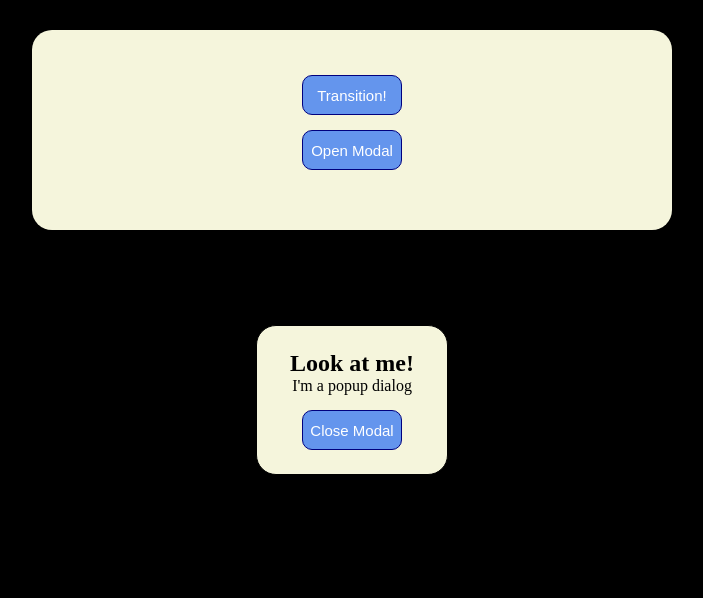
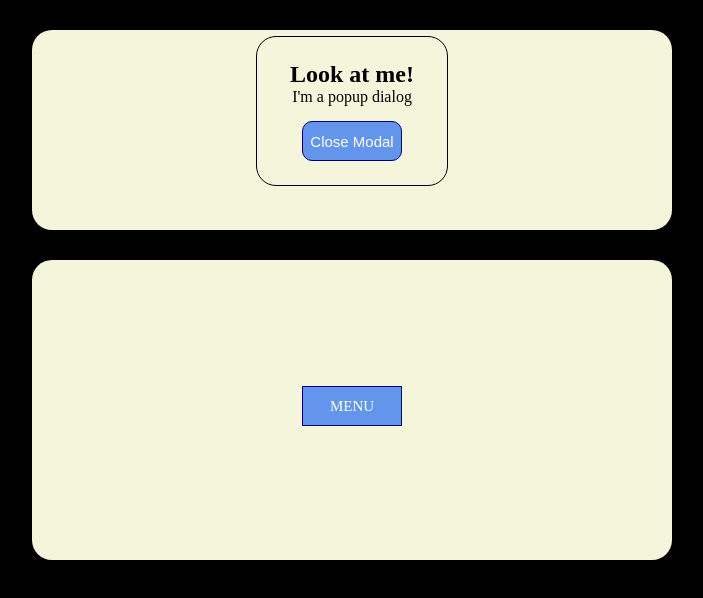
Before and after one commit to felipeballywright/css_exercises, a plain HTML site: page index.html in a window 1280 px wide. Both pictures are taken after a click on the button "Open Modal". Shown: the whole page, without its empty margins (288-991 px from the left). Drawn offline with Linux system fonts and the light colour scheme.

Commit message:
061025 morning

```diff
--- a/index.html
+++ b/index.html
@@ -7,7 +7,7 @@
     <title>CSS Exercises</title>
 </head>
 <body>
-    <div id="main-container">
+    <div class="main-container">
         <div class="button-container">
             <button id="transition-button" class="blue-buttons">Transition!</button>
         </div>
@@ -15,11 +15,20 @@
             <button id="open-modal-button" class="blue-buttons">Open Modal</button>
         </div>
     </div>
-    <div id="modal-container">
+    <div id="modal-container" class="hide">
         <h2>Look at me!</h2>
         <p>I'm a popup dialog</p>
         <button id="close-modal-button" class="blue-buttons">Close Modal</button>
     </div>
+    <div id="dropdown-container" class="main-container">
+        <div id="dropdown-title">MENU</div>
+        <ul class="dropdown-menu">
+            <li class="dropdown-option dropdown-hide">ITEM 3</li>
+            <li class="dropdown-option dropdown-hide">ITEM 4</li>
+            <li class="dropdown-option dropdown-hide">ITEM 2</li>
+            <li class="dropdown-option dropdown-hide">ITEM 5</li>
+        </ul>
+    </div>
     <script src="script.js"></script>
 </body>
 </html>
--- a/script.js
+++ b/script.js
@@ -1,16 +1,44 @@
 function modalPopUp(){
     const popUpWindow = document.getElementById("modal-container");
+    const openModalBtn = document.getElementById("open-modal-button");
+    const closeModalBtn = document.getElementById("close-modal-button");
 
-    document.getElementById("open-modal-button").addEventListener("click", () => {
-            console.log("Open modal!");
-            popUpWindow.style.visibility = "visible";
+    openModalBtn.addEventListener("click", () => {
             popUpWindow.className = "show";
     });
 
-    document.getElementById("close-modal-button").addEventListener("click", () => {
-        console.log("Close modal!");
+    closeModalBtn.addEventListener("click", () => {
         popUpWindow.className = "hide";
     });
+
+    const dropdownBtn = document.getElementById("dropdown-title");
+    const dropdownOptions = Array.from(document.querySelectorAll(".dropdown-option"));
+    console.log("Before button", dropdownOptions);
+
+    dropdownBtn.addEventListener("click", () => {
+        dropdownOptions.forEach(element => {
+            if(element.className === "dropdown-dropdown-hide"){
+                element.className === "dropdown-option dropdown-show";
+            } else if(element.className === "dropdown-option dropdown-show"){
+                element.className === "dropdown-option dropdown-hide"
+            }
+        });
+        console.log("After button", dropdownOptions)
+    });
+
+
 }
 
+// if(dropdownOptions.className === "dropdown-option dropdown-hide"){
+//             console.log("Change dropdown options class to SHOW");
+//             dropdownOptions.forEach(element => {
+//                 element.className = "dropdown-option dropdown-show"
+//             });
+//         } else if(dropdownOptions.className === "dropdown-option dropdown-show"){
+//             console.log("Change dropdown options class to HIDE");
+//             dropdownOptions.forEach(element => {
+//                 element.className = "dropdown-option dropdown-hide"
+//             });
+//         }
+
 modalPopUp();
--- a/styles.css
+++ b/styles.css
@@ -16,7 +16,7 @@ body {
   background-color: black;
 }
 
-#main-container{
+.main-container{
     width: 50%;
     height: 20rem;
     margin: 3rem auto;
@@ -59,16 +59,15 @@ body {
 }
 
 #modal-container{
-    position: fixed;
-    top: 50%;
-    left: 50%;
-    transform: translate(-50%, -100%);
+    position: absolute;
+    top: 4.5%;
+    left: 42.5%;
+    transform: translate(0%, -50%);
     transition: transform 0.3s ease-in-out, opacity 0.4s ease;
     width: 15%;
     height: 15rem;
-    opacity: 50%;
+    opacity: 0%;
     background-color: beige;
-    position: absolute;
     display: flex;
     justify-content: center;
     align-items: center;
@@ -77,7 +76,6 @@ body {
     border: 1px black solid;
     border-radius: 2rem;
     z-index: 10;
-    visibility: hidden;
 }
 
 #modal-container p{
@@ -85,7 +83,7 @@ body {
 }
 
 #modal-container.show{
-  transform: translate(-50%, -50%);
+  transform: translate(0%, 0%);
   opacity: 100%;
   pointer-events: all;
 }
@@ -94,3 +92,38 @@ body {
   opacity: 0%;
   pointer-events: none;
 }
+
+#dropdown-container{
+  height: 30rem;
+}
+
+#dropdown-title,
+.dropdown-option{
+    width: 10rem;
+    height: 4rem;
+    font-size: 1.5rem;
+    background-color: cornflowerblue;
+    color: white;
+    border: 1px rgb(0, 0, 127) solid;
+    text-align: center;
+    display: flex;
+    justify-content: center;
+    align-items: center;
+}
+
+#dropdown-title:hover{
+  cursor: pointer;
+}
+
+.dropdown-option{
+  height: 0rem;
+  font-size: 0;
+}
+
+.dropdown-show{
+    visibility: visible;
+}
+
+.dropdown-hide{
+  visibility: hidden;
+}
```
Also changed, not shown: instructions.txt.
